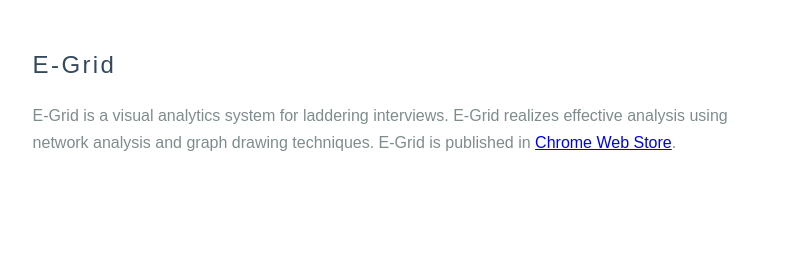
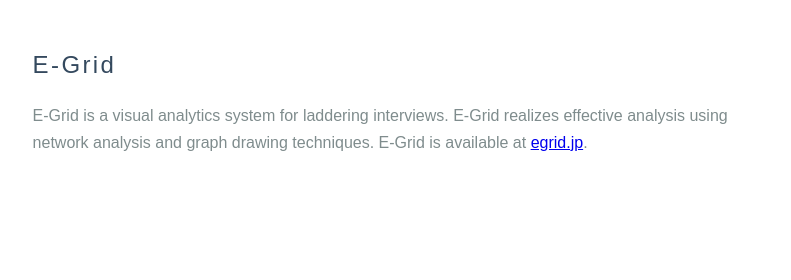
Before and after one commit to likr/likr.github.io, a plain HTML site: page index.html in a window 1280 px wide. Shown: the part 1108-1388 px from the top of the page, 489-1280 px from the left. Drawn offline with nearby package versions, Linux system fonts and the light colour scheme.

Commit message:
update e-grid link

```diff
--- a/index.html
+++ b/index.html
@@ -78,7 +78,7 @@
           <p>
             E-Grid is a visual analytics system for laddering interviews.
             E-Grid realizes effective analysis using network analysis and graph drawing techniques.
-            E-Grid is published in <a href="https://chrome.google.com/webstore/detail/e-grid/pehikclbemopiakglepnklhedocajidk">Chrome Web Store</a>.
+            E-Grid is available at <a href="https://egrid.jp/">egrid.jp</a>.
           </p>
         </div>
       </div>
```
